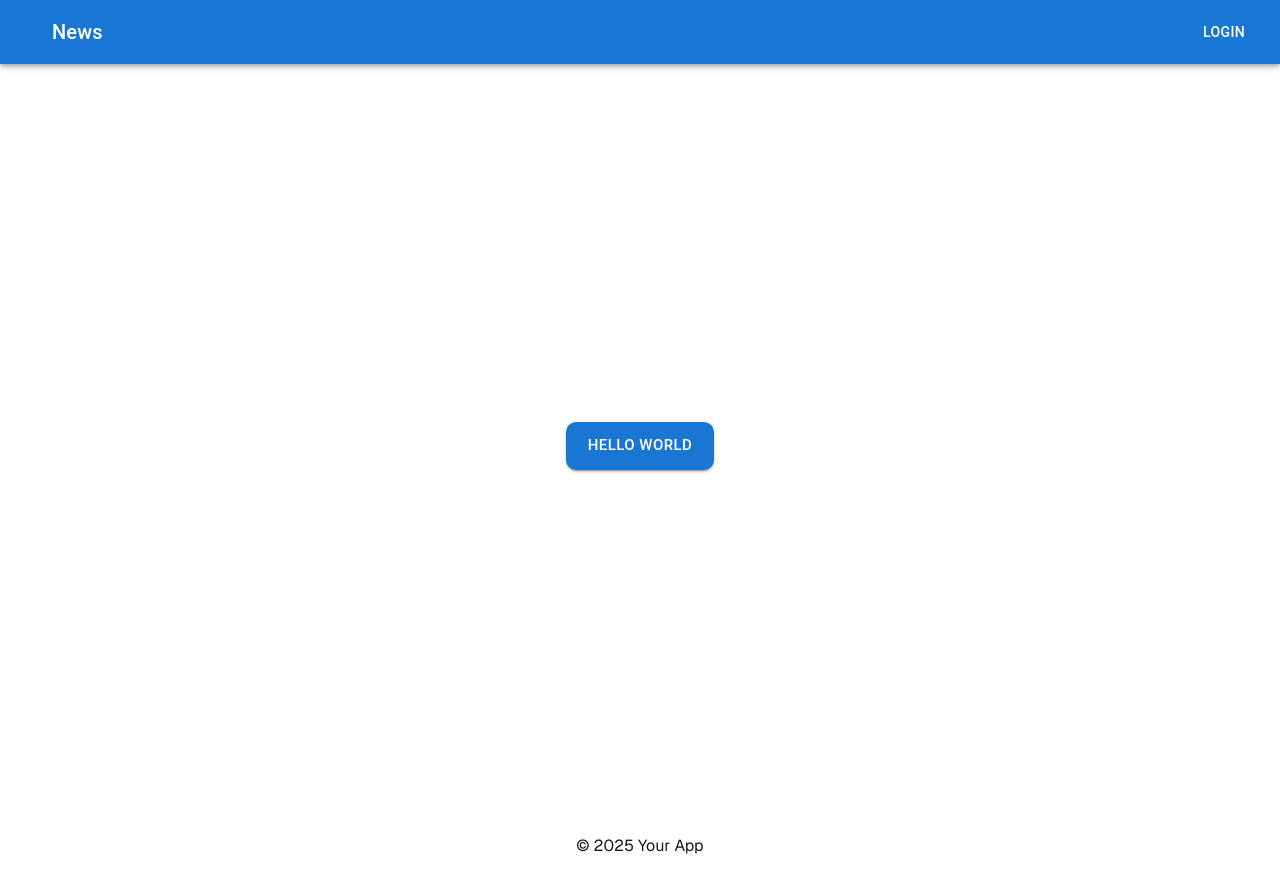
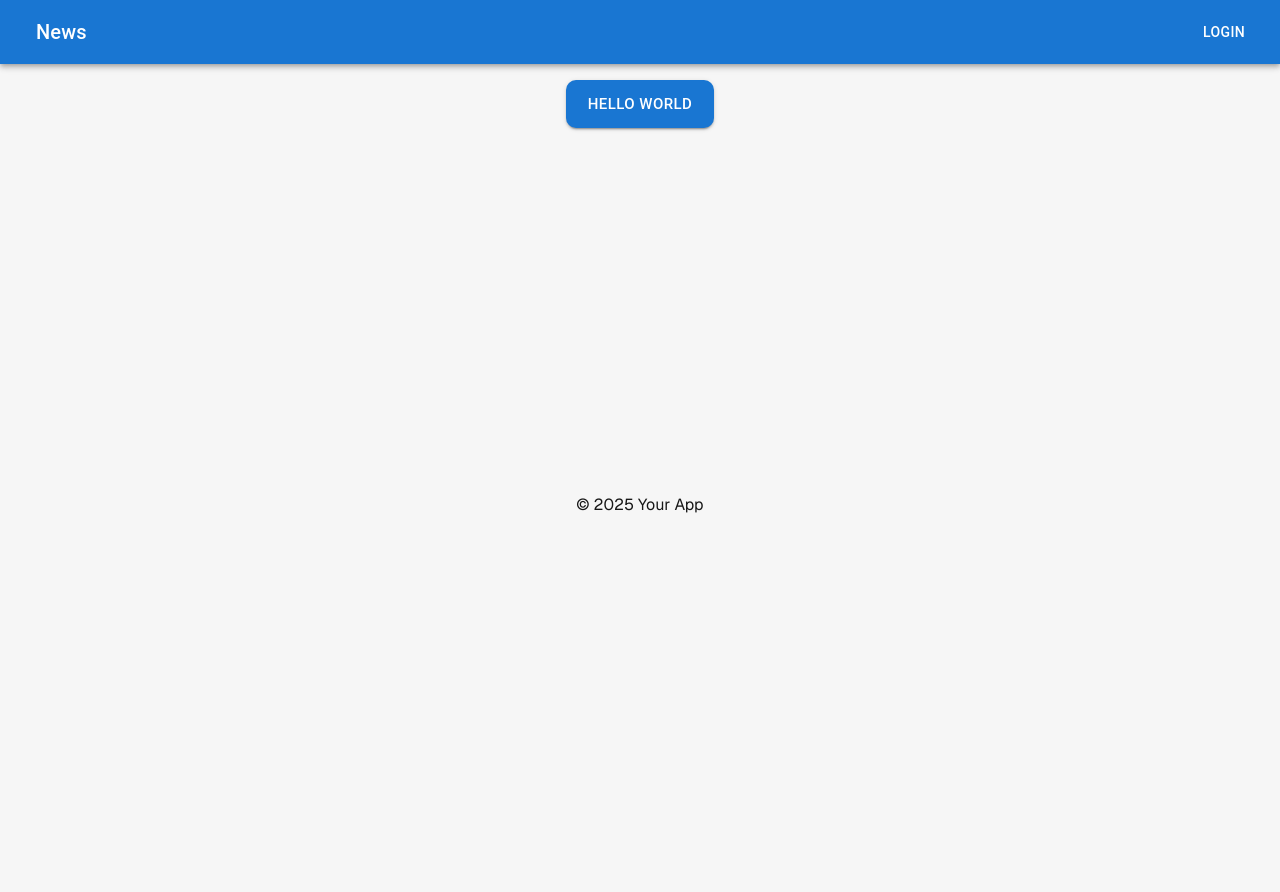
Before and after one commit to koiralabishwas/expense-manager, a Next.js app in the folder frontend/: page / in a window 1280 px wide. Shown: the top 892 px of the page. Built offline with nearby package versions, Linux system fonts and the light colour scheme.

Commit message:
minor layout

```diff
--- a/frontend/src/app/components/TopBar.tsx
+++ b/frontend/src/app/components/TopBar.tsx
@@ -3,15 +3,13 @@ import React from 'react'
 
 const TopBar = () => {
   return (
-    <Box sx={{ flexGrow: 1 }}>
     <AppBar position="absolute">
       <Toolbar>
         <IconButton
-          size="large"
+          size="large" // Slightly smaller button
           edge="start"
           color="inherit"
           aria-label="menu"
-          sx={{ mr: 2 }}
         >
         </IconButton>
         <Typography variant="h6" component="div" sx={{ flexGrow: 1 }}>
@@ -20,7 +18,6 @@ const TopBar = () => {
         <Button color="inherit">Login</Button>
       </Toolbar>
     </AppBar>
-  </Box>
   )
 }
 
--- a/frontend/src/app/globals.css
+++ b/frontend/src/app/globals.css
@@ -1,6 +1,6 @@
 /* Root Variables */
 :root {
-  --background: #ffffff;
+  --background: #f6f6f6;
   --foreground: #171717;
   --gray-rgb: 0, 0, 0;
   --gray-alpha-200: rgba(var(--gray-rgb), 0.08);
```
